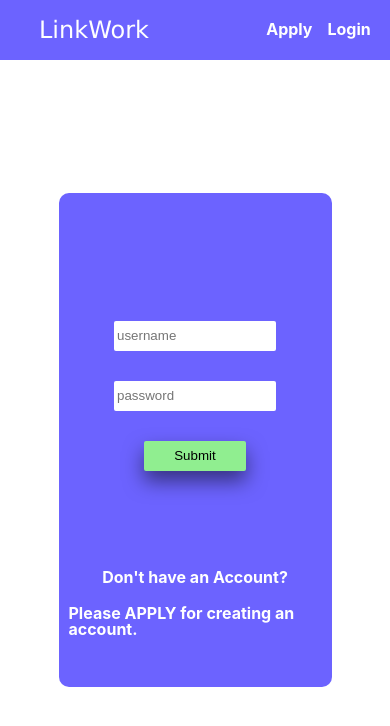
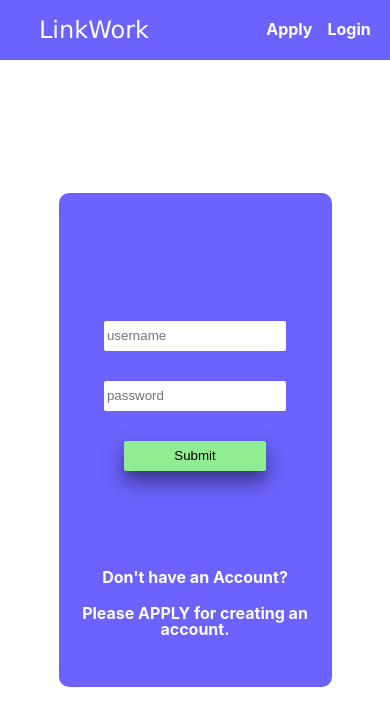
Before and after one commit to Anubhav311/lw_frontend, a React (Create React App) app: page /login in a window 390 px wide. Shown: the top 726 px of the page. Built offline with nearby package versions, Linux system fonts and the light colour scheme.

Commit message:
added more responsiveness to login page

```diff
--- a/src/components/Login/Login.css
+++ b/src/components/Login/Login.css
@@ -14,6 +14,19 @@
     padding: 10px;
     align-items: center;
     padding-bottom: 40px;
+    text-align: center;
+}
+
+@media (max-width: 900px) {
+    .form-container {
+        width: 50%;
+    }
+}
+
+@media (max-width: 600px) {
+    .form-container {
+        width: 70%;
+    }
 }
 
 .form {
@@ -33,6 +46,12 @@ input {
     width: 80%;
 }
 
+@media (max-width: 600px) {
+    input {
+        width: 90%;
+    }
+}
+
 .login-button {
     width: 50%;
     background-color: lightgreen;
@@ -40,20 +59,14 @@ input {
     cursor: pointer;
 }
 
+@media (max-width: 600px) {
+    .login-button {
+        width: 70%;
+    }
+}
+
 .form-container p {
     margin: 10px auto;
     font-weight: bold;
     color: white;
 }
-
-@media (max-width: 900px) {
-    .form-container {
-        width: 50%;
-    }
-}
-
-@media (max-width: 600px) {
-    .form-container {
-        width: 70%;
-    }
-}
```
